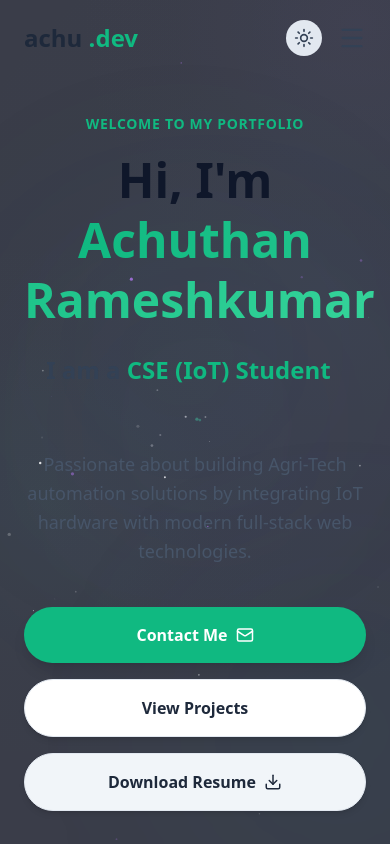
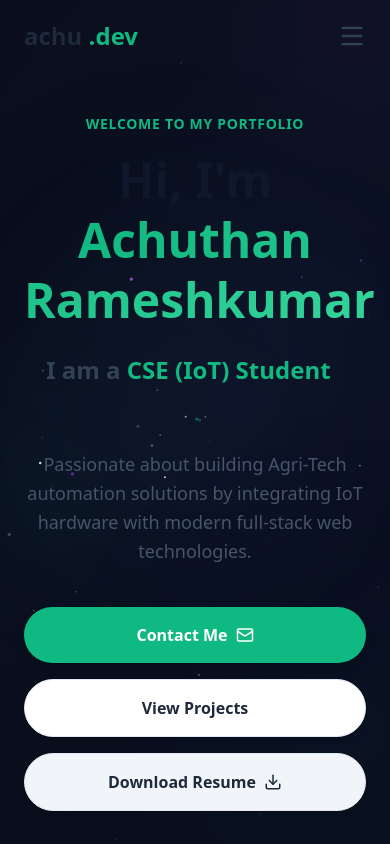
Before and after one commit to Achuthan24r/achuthan-portfolio, a React app: page / in a window 390 px wide. Shown: the top 844 px of the page. Built offline with nearby package versions, Linux system fonts and the light colour scheme; the HTML template or start-up script is replaced by a standard one.

Commit message:
feat: make dark mode permanent and remove light mode toggle controls

```diff
--- a/src/App.jsx
+++ b/src/App.jsx
@@ -1,4 +1,4 @@
-import React, { useState, useEffect } from 'react';
+import React, { useEffect } from 'react';
 import Navbar from './components/Navbar';
 import Hero from './components/Hero';
 import About from './components/About';
@@ -11,25 +11,16 @@ import Footer from './components/Footer';
 import GalaxyBackground from './components/GalaxyBackground';
 
 function App() {
-  const [darkMode, setDarkMode] = useState(true);
-
   useEffect(() => {
-    if (darkMode) {
-      document.documentElement.classList.add('dark');
-    } else {
-      document.documentElement.classList.remove('dark');
-    }
-  }, [darkMode]);
-
-  const toggleDarkMode = () => {
-    setDarkMode(!darkMode);
-  };
+    // Force dark mode on mount
+    document.documentElement.classList.add('dark');
+  }, []);
 
   return (
-    <div className="min-h-screen bg-slate-50/20 dark:bg-transparent transition-colors duration-300 font-sans relative overflow-x-hidden">
+    <div className="min-h-screen bg-transparent font-sans relative overflow-x-hidden text-white">
       <GalaxyBackground />
       <div className="relative z-10">
-        <Navbar darkMode={darkMode} toggleDarkMode={toggleDarkMode} />
+        <Navbar />
         <main>
           <Hero />
           <About />
--- a/src/components/Navbar.jsx
+++ b/src/components/Navbar.jsx
@@ -1,8 +1,8 @@
 import React, { useState, useEffect } from 'react';
-import { Menu, X, Moon, Sun } from 'lucide-react';
+import { Menu, X } from 'lucide-react';
 import { motion, AnimatePresence } from 'framer-motion';
 
-const Navbar = ({ darkMode, toggleDarkMode }) => {
+const Navbar = () => {
   const [isScrolled, setIsScrolled] = useState(false);
   const [isMobileMenuOpen, setIsMobileMenuOpen] = useState(false);
 
@@ -45,25 +45,10 @@ const Navbar = ({ darkMode, toggleDarkMode }) => {
               </li>
             ))}
           </ul>
-
-          <button
-            onClick={toggleDarkMode}
-            className="p-2 rounded-full bg-slate-200 dark:bg-slate-800 text-slate-700 dark:text-yellow-400 hover:bg-slate-300 dark:hover:bg-slate-700 transition-colors"
-            aria-label="Toggle Dark Mode"
-          >
-            {darkMode ? <Sun size={20} /> : <Moon size={20} />}
-          </button>
         </div>
 
         {/* Mobile Menu Toggle */}
-        <div className="md:hidden flex items-center space-x-4">
-          <button
-            onClick={toggleDarkMode}
-            className="p-2 rounded-full bg-slate-200 dark:bg-slate-800 text-slate-700 dark:text-yellow-400 hover:bg-slate-300 dark:hover:bg-slate-700 transition-colors"
-          >
-            {darkMode ? <Sun size={20} /> : <Moon size={20} />}
-          </button>
-
+        <div className="md:hidden flex items-center">
           <button
             onClick={() => setIsMobileMenuOpen(!isMobileMenuOpen)}
             className="text-slate-700 dark:text-slate-200 focus:outline-none"
```
